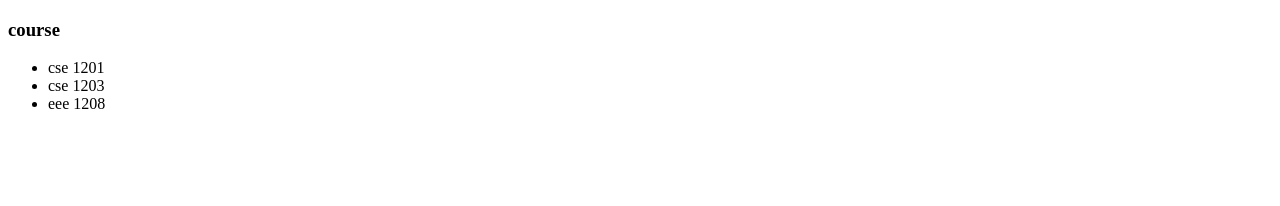
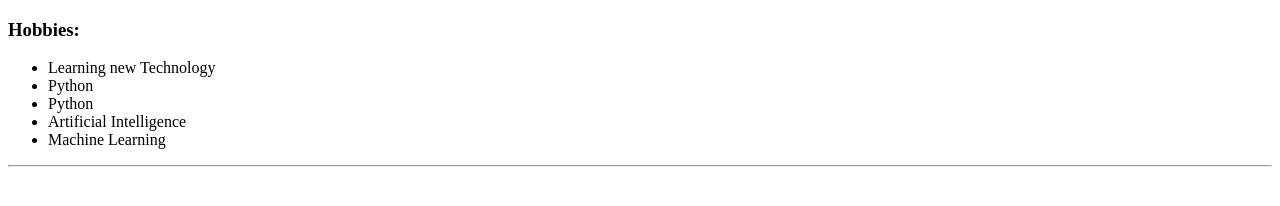
Before and after one commit to sakibpro2003/sakib.github.io, a plain HTML site: page hobbies.html in a window 1280 px wide. Drawn offline with Linux system fonts and the light colour scheme.

Commit message:
Update hobbies.html

```diff
--- a/hobbies.html
+++ b/hobbies.html
@@ -5,14 +5,18 @@
     <meta http-equiv="X-UA-Compatible" content="IE=edge">
     <meta name="viewport" content="width=device-width, initial-scale=1.0">
     <title>hobbies</title>
+    <link rel="stylesheet" href="css/styles.css">
 </head>
 <body>
-    <h3>course</h3>
+    <h3>Hobbies:</h3>
 <ul>
-    <li>cse 1201</li>
-    <li>cse 1203</li>
-    <li>eee 1208</li>
+    <li>Learning new Technology</li>
+    <li>Python</li>
+    <li>Python</li>
+    <li>Artificial Intelligence</li>
+    <li>Machine Learning</li>
   </ul>
+  <hr>
 
 </body>
 </html>
```
